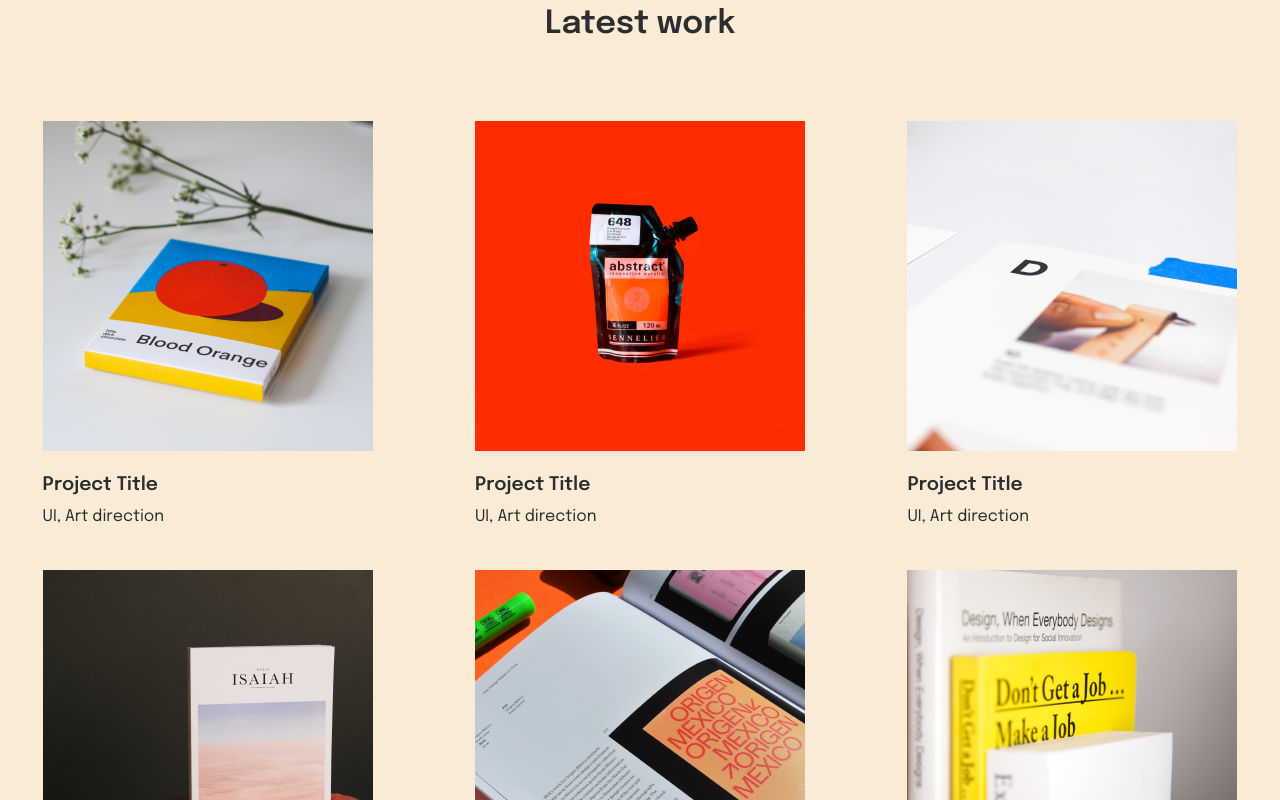
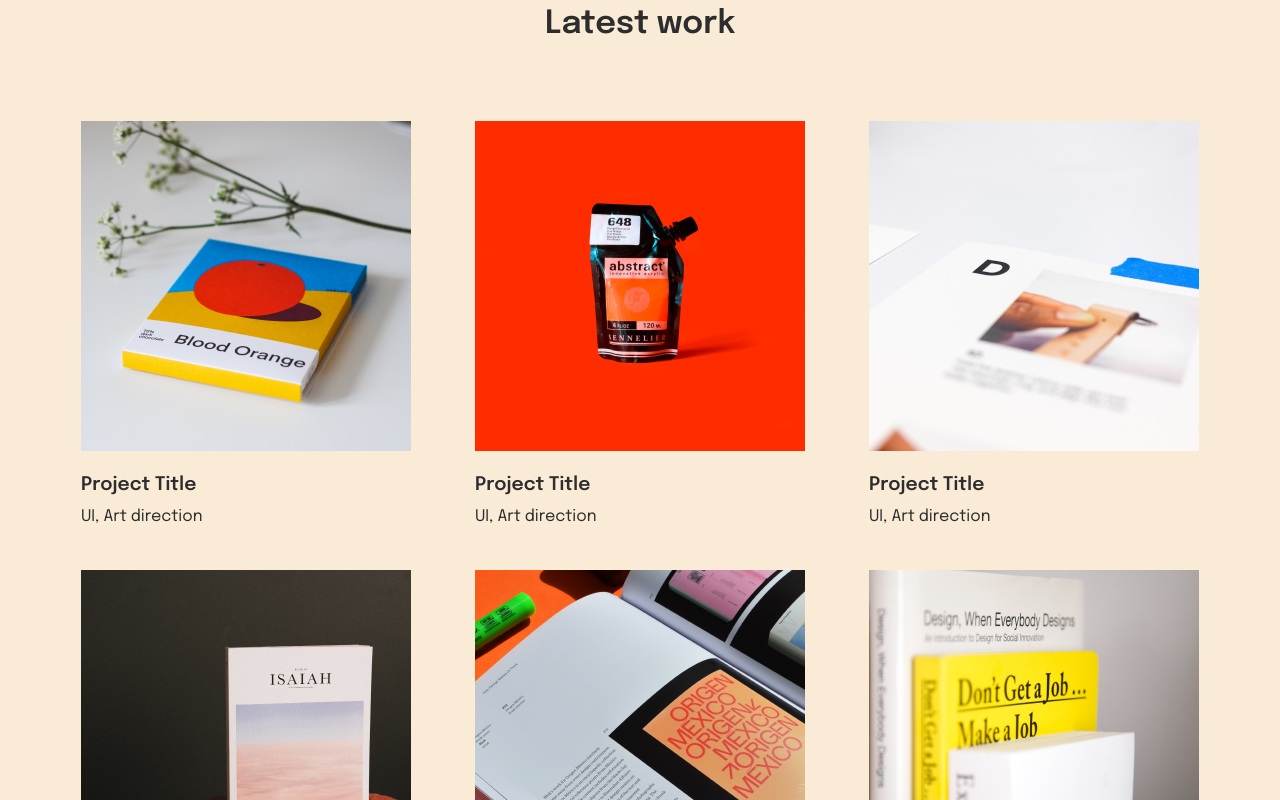
Before and after one commit to Mulleriano/template-portifolio, a Vue app: page / in a window 1280 px wide. Shown: the part 1500-2300 px from the top of the page. Built offline with nearby package versions, Linux system fonts and the light colour scheme.

Commit message:
Ajuste de column gap na seção works

```diff
--- a/src/components/ListaWorks.vue
+++ b/src/components/ListaWorks.vue
@@ -78,7 +78,7 @@ h2 {
 .projects {
     display: grid;
     grid-template-columns: 1fr 1fr 1fr;
-    column-gap: 8vw;
+    column-gap: 5vw;
     row-gap: 5vh;
 }
 
```
